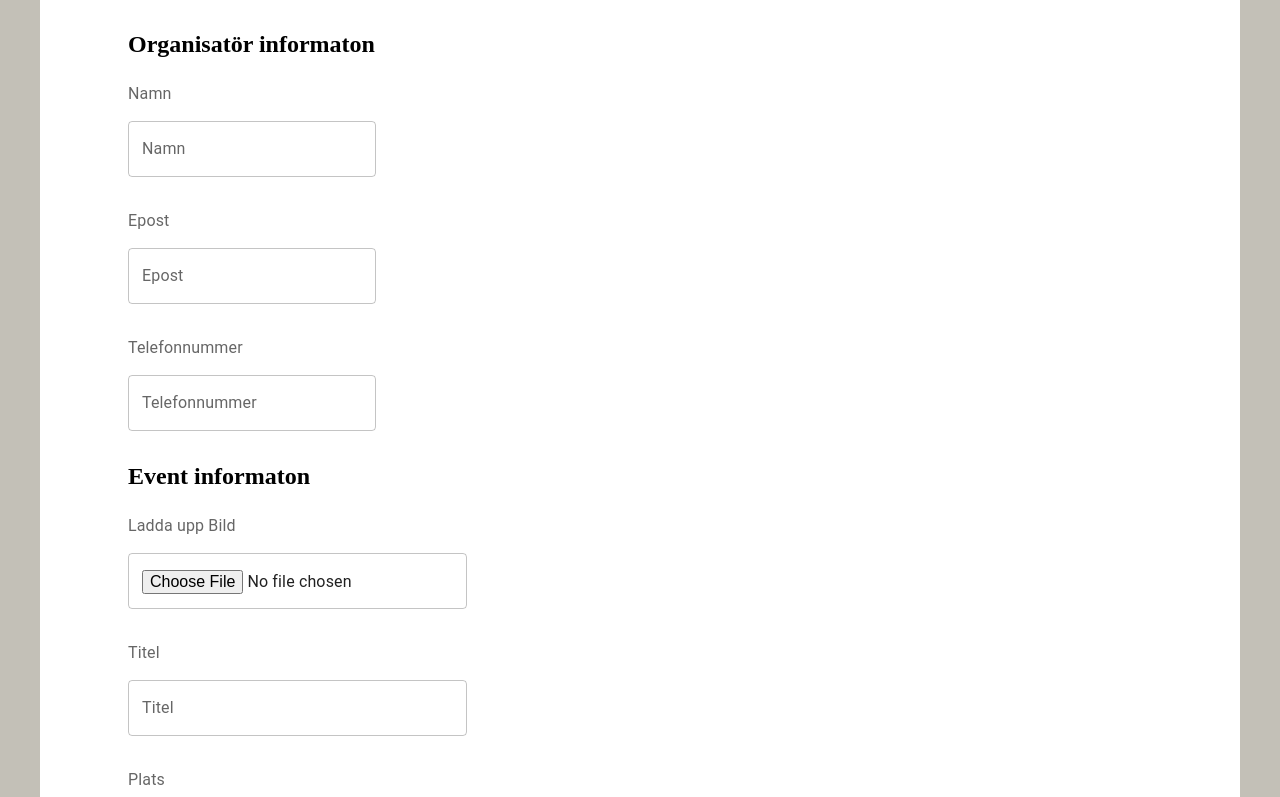
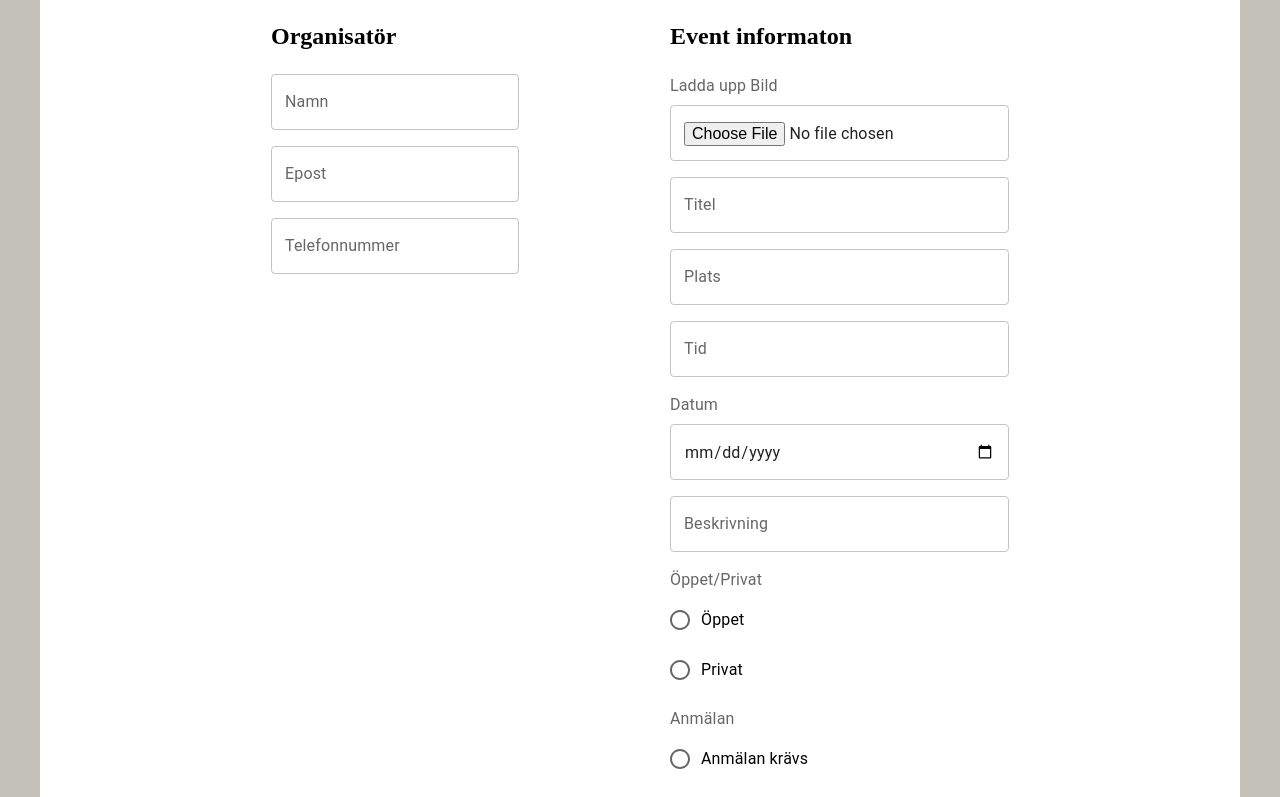
Before and after one commit to isabellaes/Eventplaneringssystem-med-Node.js, a React (Vite) app in the folder client/: page /createevent in a window 1280 px wide. Shown: the part 280-1077 px from the top of the page. Built offline with nearby package versions, Linux system fonts and the light colour scheme.

Commit message:
fix on createEventPage

```diff
--- a/client/src/pages/create-event/CreateEventPage.jsx
+++ b/client/src/pages/create-event/CreateEventPage.jsx
@@ -6,7 +6,7 @@ import FormControl from "@mui/material/FormControl";
 import FormLabel from "@mui/material/FormLabel";
 import TextField from "@mui/material/TextField";
 import { Button } from "@mui/material";
-import "./createEventPage.module.scss";
+import style from "./createEventPage.module.scss";
 import { useState } from "react";
 
 const CreateEventPage = () => {
@@ -42,13 +42,10 @@ const CreateEventPage = () => {
           console.log(formData);
         }}
       >
-        <div>
+        <div className={style.flexRow}>
           <div>
-            <h2>Organisatör informaton</h2>
+            <h2>Organisatör</h2>
             <FormControl>
-              <FormLabel id="demo-row-radio-buttons-group-label">
-                Namn
-              </FormLabel>
               <TextField
                 id="outlined-basic"
                 label="Namn"
@@ -63,9 +60,7 @@ const CreateEventPage = () => {
                   })
                 }
               />
-              <FormLabel id="demo-row-radio-buttons-group-label">
-                Epost
-              </FormLabel>
+
               <TextField
                 id="outlined-basic"
                 label="Epost"
@@ -81,9 +76,7 @@ const CreateEventPage = () => {
                   })
                 }
               />
-              <FormLabel id="demo-row-radio-buttons-group-label">
-                Telefonnummer
-              </FormLabel>
+
               <TextField
                 id="outlined-basic"
                 label="Telefonnummer"
@@ -103,13 +96,9 @@ const CreateEventPage = () => {
           <div>
             <h2>Event informaton</h2>
             <FormControl>
-              <FormLabel id="demo-row-radio-buttons-group-label">
-                Ladda upp Bild
-              </FormLabel>
+              <FormLabel>Ladda upp Bild</FormLabel>
               <TextField id="basic" type="file" />
-              <FormLabel id="demo-row-radio-buttons-group-label">
-                Titel
-              </FormLabel>
+
               <TextField
                 id="outlined-basic"
                 label="Titel"
@@ -124,9 +113,7 @@ const CreateEventPage = () => {
                   })
                 }
               />
-              <FormLabel id="demo-row-radio-buttons-group-label">
-                Plats
-              </FormLabel>
+
               <TextField
                 id="outlined-basic"
                 label="Plats"
@@ -141,7 +128,7 @@ const CreateEventPage = () => {
                   })
                 }
               />
-              <FormLabel id="demo-row-radio-buttons-group-label">Tid</FormLabel>
+
               <TextField
                 id="outlined-basic"
                 label="Tid"
@@ -156,9 +143,7 @@ const CreateEventPage = () => {
                   })
                 }
               />
-              <FormLabel id="demo-row-radio-buttons-group-label">
-                Datum
-              </FormLabel>
+              <FormLabel>Datum</FormLabel>
               <TextField
                 id="outlined-basic"
                 variant="outlined"
@@ -173,13 +158,10 @@ const CreateEventPage = () => {
                   })
                 }
               />
-              <FormLabel id="demo-row-radio-buttons-group-label">
-                Beskrivning
-              </FormLabel>
+
               <TextField
                 id="outlined-textarea"
                 label="Beskrivning"
-                placeholder="Placeholder"
                 multiline
                 onChange={(e) =>
                   setFormData({
@@ -192,13 +174,9 @@ const CreateEventPage = () => {
                 }
               />
 
-              <FormLabel id="demo-row-radio-buttons-group-label">
-                Öppet/Privat
-              </FormLabel>
+              <FormLabel>Öppet/Privat</FormLabel>
               <RadioGroup
                 column
-                aria-labelledby="demo-row-radio-buttons-group-label"
-                name="row-radio-buttons-group"
                 onChange={(e) => {
                   if (e.currentTarget.value === "private") {
                     setFormData({
@@ -223,13 +201,9 @@ const CreateEventPage = () => {
                 />
               </RadioGroup>
 
-              <FormLabel id="demo-row-radio-buttons-group-label">
-                Anmälan
-              </FormLabel>
+              <FormLabel>Anmälan</FormLabel>
               <RadioGroup
                 column
-                aria-labelledby="demo-row-radio-buttons-group-label"
-                name="row-radio-buttons-group"
                 onChange={(e) => {
                   if (e.currentTarget.value === "signUpRequierd") {
                     setFormData({
@@ -263,9 +237,7 @@ const CreateEventPage = () => {
                   label="Anmälan krävs och behöver godkännas"
                 />
               </RadioGroup>
-              <FormLabel id="demo-row-radio-buttons-group-label">
-                Pris
-              </FormLabel>
+              <FormLabel>Pris</FormLabel>
 
               <TextField
                 id="outlined-basic"
@@ -284,9 +256,7 @@ const CreateEventPage = () => {
                   }
                 }}
               />
-              <FormLabel id="demo-row-radio-buttons-group-label">
-                Max antal deltagare
-              </FormLabel>
+              <FormLabel>Max antal deltagare</FormLabel>
               <TextField
                 id="outlined-basic"
                 label="Max antal deltagare"
--- a/client/src/pages/create-event/createEventPage.module.scss
+++ b/client/src/pages/create-event/createEventPage.module.scss
@@ -3,8 +3,8 @@ h1 {
   text-align: center;
 }
 div {
-  gap: 1em;
-  margin-bottom: 1em;
+  gap: 0.5em;
+  margin-bottom: 0.5em;
 
   h2 {
     padding-bottom: 1em;
@@ -13,8 +13,17 @@ div {
 
 form {
   display: flex;
-  justify-content: center;
+
   flex-direction: column;
   margin: 2em;
   padding: 2em;
 }
+
+.flexRow {
+  display: flex;
+  flex-direction: row;
+  justify-content: space-evenly;
+}
+button {
+  align-items: center;
+}
```
Also changed, not shown: 1 other file (tests, documents, lock files or other folders).
